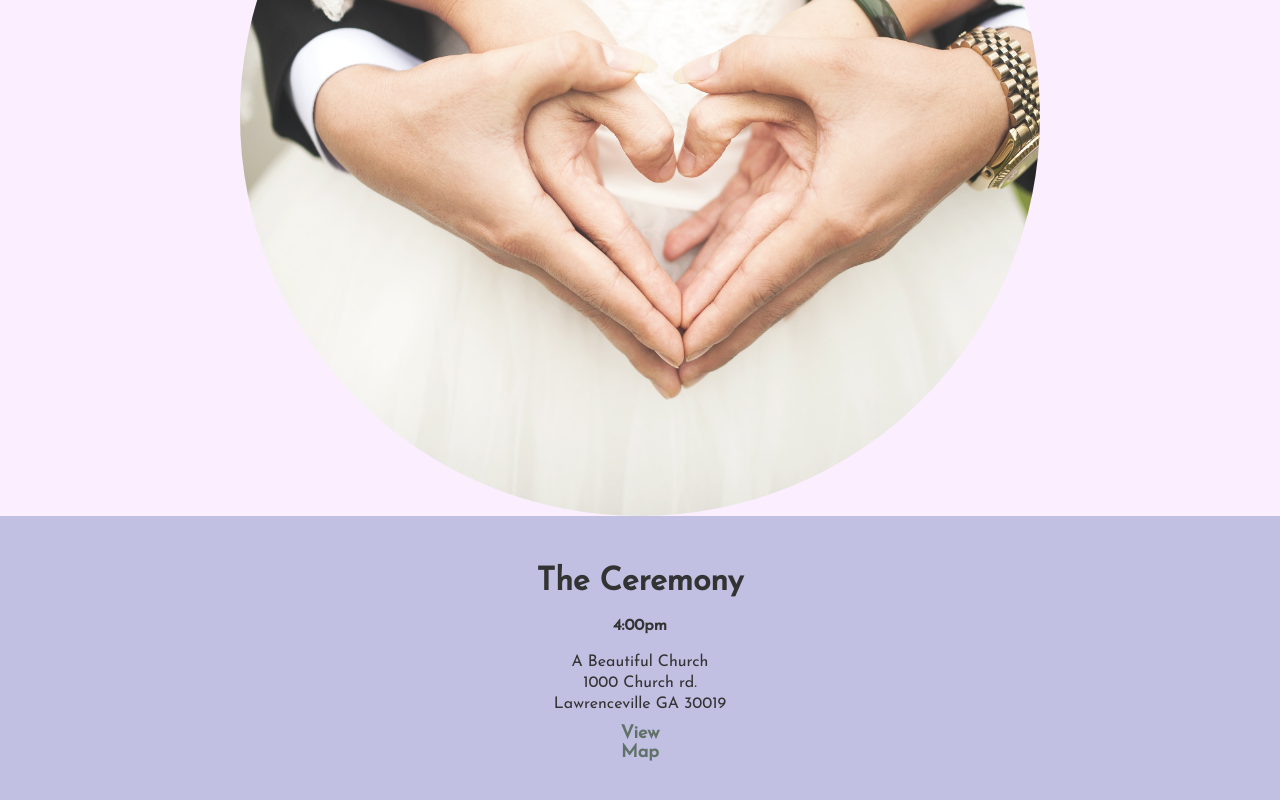
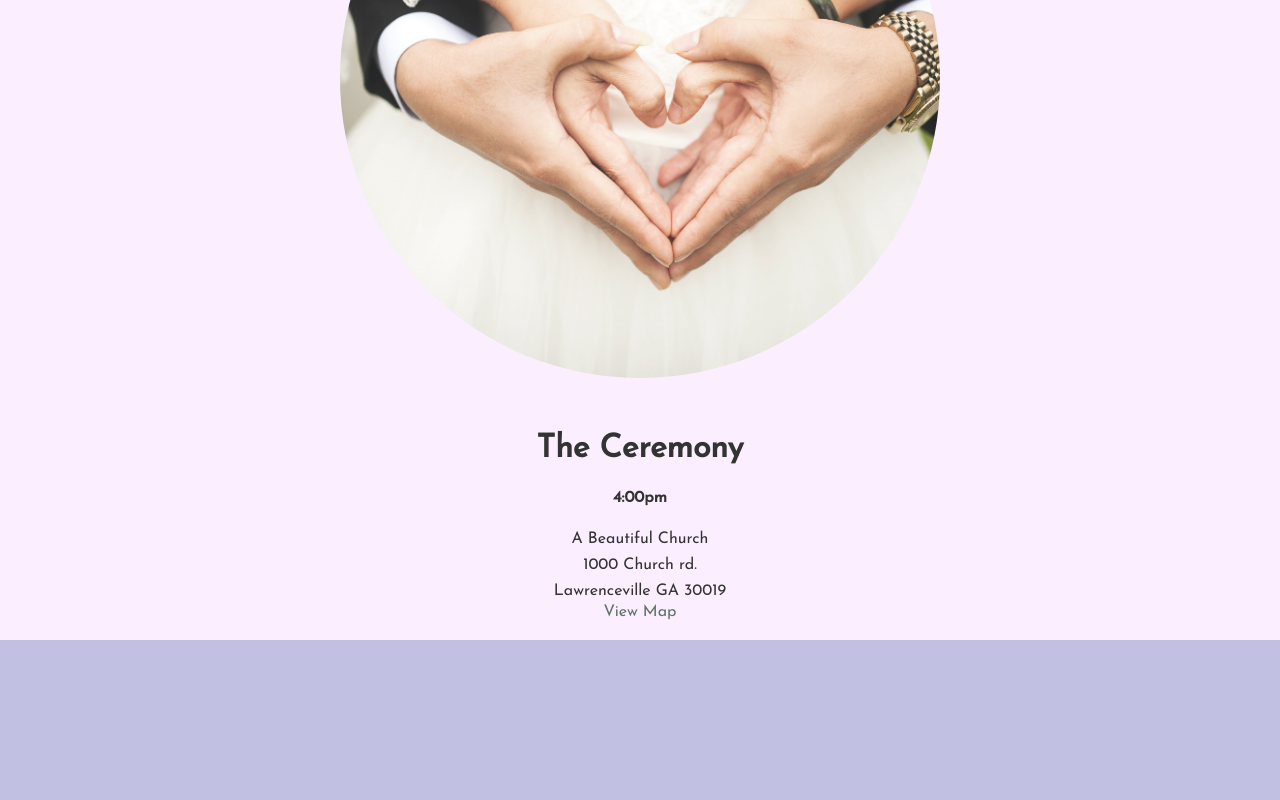
Before and after one commit to olegesan/wedding-website, a React (Create React App) app in the folder wedding/: page /Ceremony in a window 1280 px wide. Shown: the part 1246-2046 px from the top of the page. Built offline with nearby package versions, Linux system fonts and the light colour scheme.

Commit message:
nicer pages, added flexbox

```diff
--- a/wedding/src/components/Afterparty.css
+++ b/wedding/src/components/Afterparty.css
@@ -1,5 +1,5 @@
 .afterparty {
-    height: 900px;
+    min-height: 101vh;
     width: 100%;
     color: #23292E;
     background-color: #fff;
@@ -30,8 +30,6 @@
 #button {
     color: #607267;
     width: 10%;
-    margin-right: 45%;
-    margin-left: 45%;
     border: none;
     background-color: transparent;
 }
--- a/wedding/src/components/Ceremony.css
+++ b/wedding/src/components/Ceremony.css
@@ -1,5 +1,9 @@
 .ceremony {
-    height: 900px;
+    min-height: 101vh;
+    height:auto;
+    display:flex;
+    flex-flow:column;
+    justify-content: center;
     width: 100%;
     color: #23292E;
     background-color: rgb(251, 239, 255);
@@ -21,6 +25,11 @@
 
 .info-wrapper {
     margin-top: 50px;
+    display:flex;
+    flex-flow:column;
+    justify-content: center;
+    align-items: center;
+    padding-bottom: 20px;
 }
 
 #bold {
@@ -32,8 +41,6 @@
 #button {
     color: #607267;
     width: 10%;
-    margin-right: 45%;
-    margin-left: 45%;
     border: none;
     background-color: transparent;
 }
--- a/wedding/src/components/RSVP.css
+++ b/wedding/src/components/RSVP.css
@@ -102,7 +102,7 @@ hr.line {
     width: 400px;
 }
 
-button {
+.button-rsvp {
     color: #fff;
     background-color: #34456F;
     border: none;
@@ -114,21 +114,21 @@ button {
     float: left;
 }
 
-button.cancel {
+.button-rsvp.cancel {
     border-radius: 0px 0px 0px 10px;
     border-right: solid 1px #90A3BD;
 }
 
-button.submit {
+.button-rsvp.submit {
     border-radius: 0px 0px 10px 0px;
 }
 
-button:hover {
+.button-rsvp:hover {
     background-color: #90A3BD;
     transition: .5s;
 }
 
-button:focus {
+.button-rsvp:focus {
     outline: 0;
 }
 
--- a/wedding/src/components/RSVP.js
+++ b/wedding/src/components/RSVP.js
@@ -98,8 +98,8 @@ export class RSVP extends Component {
                         </div>
 
                     </div>
-                    <Link to = "/"><button className = "cancel" onClick = "scrollToTop()">Cancel</button></Link>
-                    <button className = "submit" onClick = {this.submitRSVP}>Submit</button>
+                    <Link to = "/"><button className = "cancel button-rsvp" onClick = "scrollToTop()">Cancel</button></Link>
+                    <button className = "submit" className='button-rsvp' onClick = {this.submitRSVP}>Submit</button>
                 </div>
             </div>
         )
--- a/wedding/src/components/Reception.css
+++ b/wedding/src/components/Reception.css
@@ -1,5 +1,5 @@
 .reception {
-    height: 900px;
+    min-height: 101vh;
     width: 100%;
     color: #23292E;
     background-color: #d5dbe3;
@@ -14,8 +14,8 @@
     background-position: center;
     background-repeat: no-repeat;
     background-size:cover;
-    height: 800px;
-    width: 800px;
+    height: 600px;
+    width: 600px;
     border-radius: 50%;
     margin: auto;
 }
@@ -41,8 +41,7 @@
 #button {
     color: #607267;
     width: 10%;
-    margin-right: 45%;
-    margin-left: 45%;
+    font-size:16px;
     border: none;
     background-color: transparent;
 }
```
